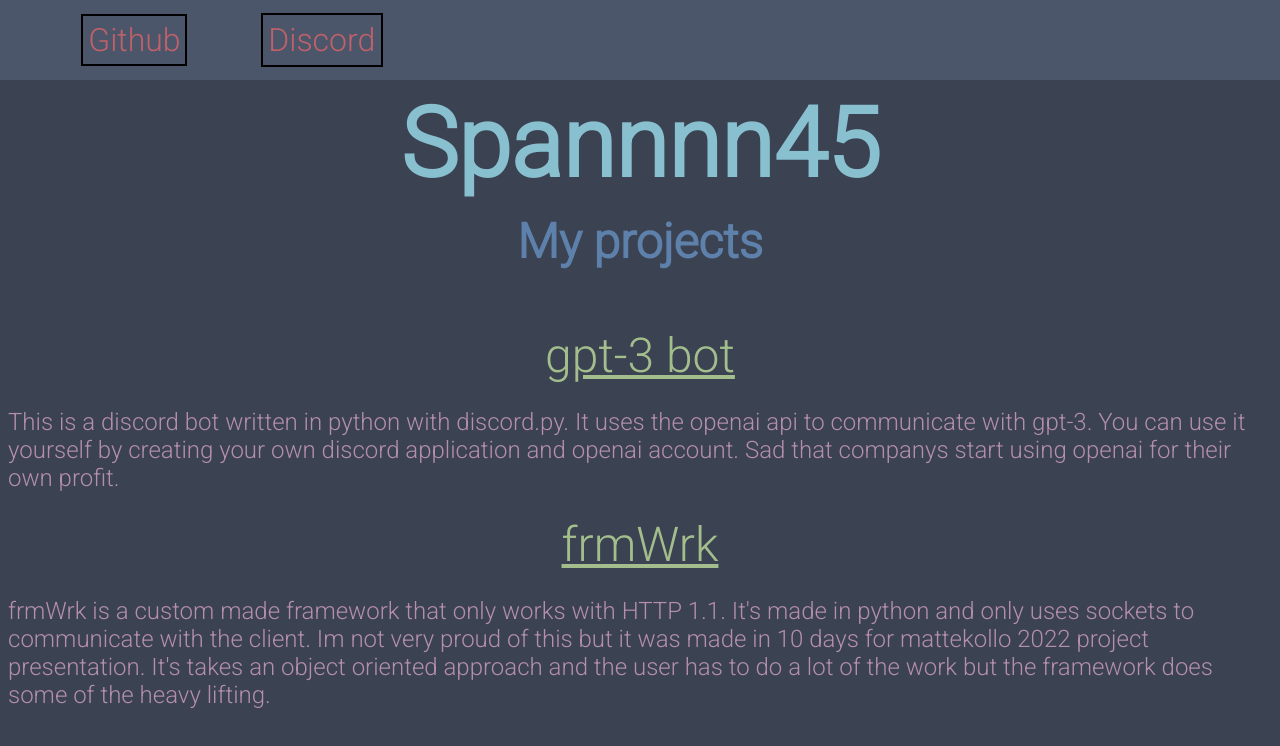
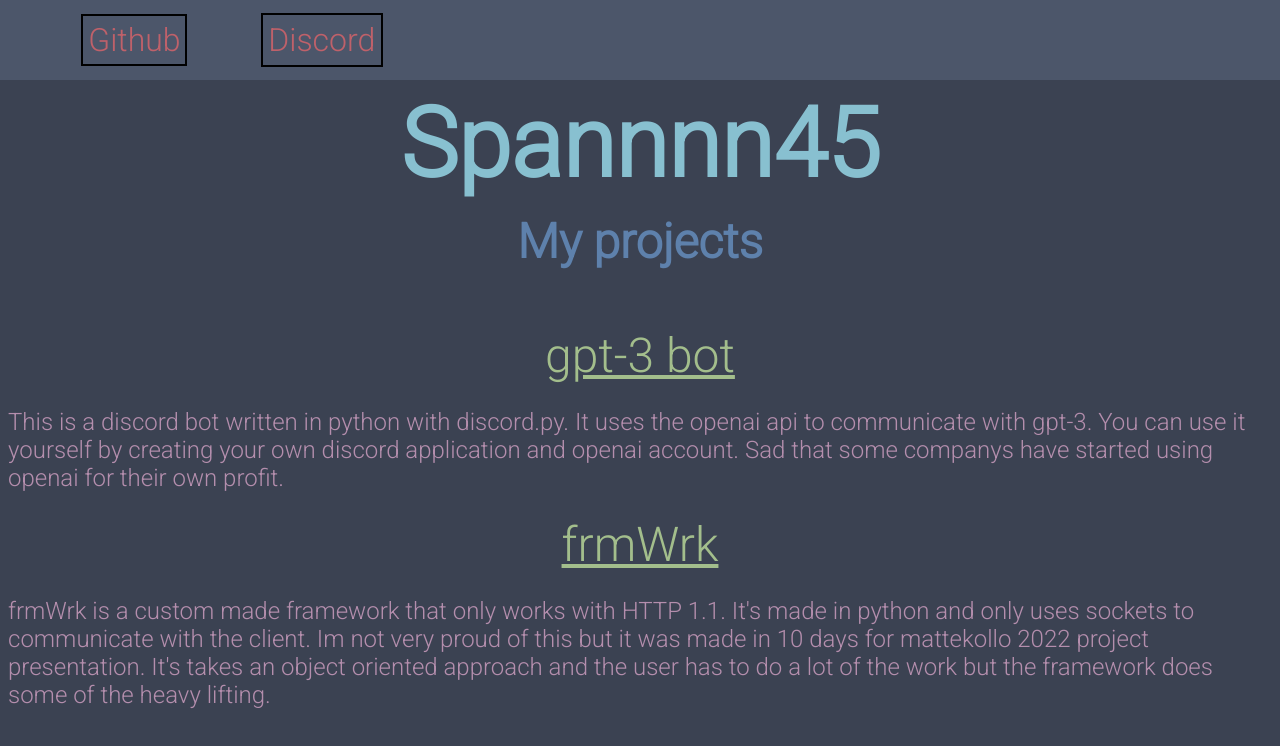
Before and after one commit to vanten-s/personal-site, a plain HTML site: page index.html in a window 1280 px wide. Drawn offline with Linux system fonts and the light colour scheme.

Commit message:
Just changed some grammar on gpt-3 bot

```diff
--- a/index.html
+++ b/index.html
@@ -18,7 +18,7 @@
 			<ul>
 				<li>
 					<a class="mainlistElem" href="https://github.com/Spannnn45/gpt3-bot">gpt-3 bot</a>
-					<p>This is a discord bot written in python with discord.py. It uses the openai api to communicate with gpt-3. You can use it yourself by creating your own discord application and openai account. Sad that companys start using openai for their own profit.</p>
+					<p>This is a discord bot written in python with discord.py. It uses the openai api to communicate with gpt-3. You can use it yourself by creating your own discord application and openai account. Sad that some companys have started using openai for their own profit.</p>
 				</li>
 				<li>
 					<a class="mainlistElem" href="https://github.com/Spannnn45/frmWrk">frmWrk</a>
```
